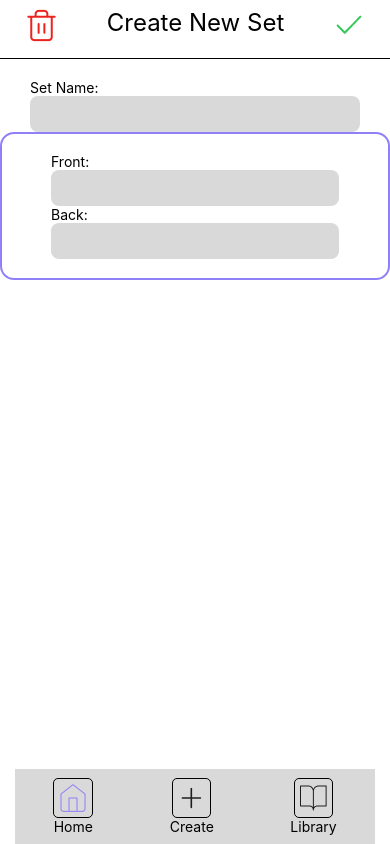
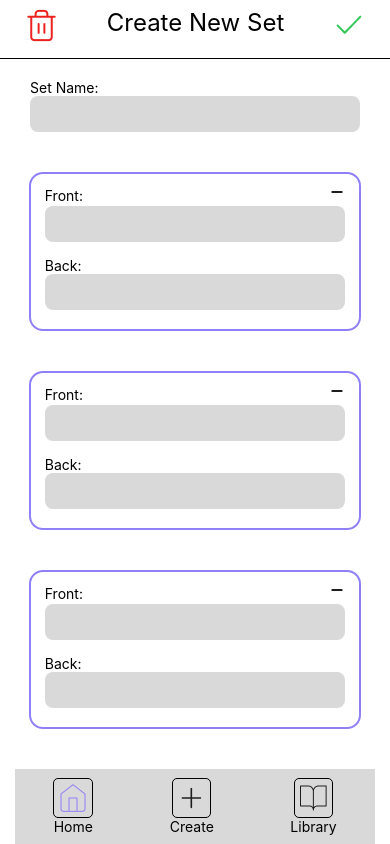
Before and after one commit to trungvt138/flip_it, a React Native app: screen / in a window 390 px wide. Built offline with nearby package versions, Linux system fonts and the light colour scheme.

Commit message:
finish CreateSet

```diff
--- a/src/components/Card.js
+++ b/src/components/Card.js
@@ -1,11 +1,12 @@
-import { View, Text, StyleSheet } from 'react-native';
+import { View, Text, StyleSheet, Image } from 'react-native';
 import LabeledInputs from './LabeledInput';
 
 export default function Card() {
     return (
         <View style={styles.card}>
-            <LabeledInputs label={"Front:"}/>
-            <LabeledInputs label={"Back:"}/>
+
+            <LabeledInputs label={"Front:"} rightElement={<Image source={require('../../assets/minus.png')} style={styles.image} />}/>
+            <LabeledInputs label={"Back:"} style={styles.labeledInputBack}/>
         </View>
     )
 }
@@ -15,6 +16,18 @@ const styles = StyleSheet.create({
         borderWidth: 2,
         borderColor: '#9080F7',
         borderRadius: 14,
-        padding: 19
+        width: '95%',
+        alignSelf: 'center',
+        paddingBottom: 19,
+        paddingTop: 10,
+        paddingHorizontal: 14,
+    },
+    image: {
+        alignSelf: 'flex-end',
+        marginBottom: 6,
+    },
+    labeledInputBack: {
+        marginTop: 15,
     }
+
 })
--- a/src/components/LabeledInput.js
+++ b/src/components/LabeledInput.js
@@ -3,8 +3,11 @@ import { View, Text, StyleSheet } from 'react-native';
 
 export default function LabeledInput(props) {
     return (
-        <View style={styles.labeledInput}>
-            <Text>{props.label}</Text>
+        <View style={[styles.labeledInput, props.style]}>
+            <View style={{flexDirection: 'row', justifyContent: 'space-between', alignItems: 'center'}}>
+                <Text>{props.label}</Text>
+                {props.rightElement}
+            </View>
             <TextBox />
         </View>
     )
@@ -12,6 +15,6 @@ export default function LabeledInput(props) {
 
 const styles = StyleSheet.create({
     labeledInput: {
-        paddingHorizontal: 30
+
     }
 })
--- a/src/components/TextBox.js
+++ b/src/components/TextBox.js
@@ -13,7 +13,6 @@ const styles = StyleSheet.create({
     backgroundColor: '#D9D9D9',
     borderRadius: 8,
     paddingLeft: 13,
-    paddingTop: 10,
     textAlignVertical: 'center',
   },
 });
--- a/src/screens/CreateSet.js
+++ b/src/screens/CreateSet.js
@@ -1,11 +1,18 @@
-import { StatusBar } from 'expo-status-bar';
-import { StyleSheet, Text, View, ScrollView, TextInput, TouchableOpacity } from 'react-native';
-import { Image } from 'react-native';
-import { SafeAreaProvider, SafeAreaView } from 'react-native-safe-area-context';
-import Navbar from '../components/Navbar';
-import HorizontalRuler from '../components/HorizontalRuler';
-import LabeledInput from '../components/LabeledInput';
-import Card from '../components/Card';
+import { StatusBar } from "expo-status-bar";
+import {
+  StyleSheet,
+  Text,
+  View,
+  ScrollView,
+  TextInput,
+  TouchableOpacity,
+} from "react-native";
+import { Image } from "react-native";
+import { SafeAreaProvider, SafeAreaView } from "react-native-safe-area-context";
+import Navbar from "../components/Navbar";
+import HorizontalRuler from "../components/HorizontalRuler";
+import LabeledInput from "../components/LabeledInput";
+import Card from "../components/Card";
 
 export default function CreateSet() {
   return (
@@ -14,57 +21,72 @@ export default function CreateSet() {
         <View style={styles.content}>
           <View style={styles.head}>
             <TouchableOpacity>
-              <Image source={require('../../assets/trash.png')} />
+              <Image source={require("../../assets/trash.png")} />
             </TouchableOpacity>
             <Text style={styles.screenTitle}>Create New Set</Text>
             <TouchableOpacity>
-              <Image source={require('../../assets/check.png')} />
+              <Image source={require("../../assets/check.png")} />
             </TouchableOpacity>
           </View>
           <HorizontalRuler />
 
           <View style={styles.body}>
-            <LabeledInput label={"Set Name:"}/>
+            <LabeledInput label={"Set Name:"} style={styles.labeledInput} />
 
-            <ScrollView>
+            <ScrollView
+              style={styles.scrollView}
+              contentContainerStyle={{ gap: 40}}
+            >
               <Card />
+              <Card />
+              <Card />
+              <View style={{alignItems: "center",}}>
+                <TouchableOpacity>
+                  <Image source={require("../../assets/plus-circle.png")} />
+                </TouchableOpacity>
+              </View>
             </ScrollView>
           </View>
         </View>
 
-
-
         <Navbar />
       </SafeAreaView>
     </SafeAreaProvider>
-  )
+  );
 }
 
 const styles = StyleSheet.create({
   container: {
     flex: 1,
-    backgroundColor: '#fff',
+    backgroundColor: "#fff",
     paddingTop: 8,
-    alignItems: 'center'
+    alignItems: "center",
   },
   content: {
     flex: 1,
-    width: '100%',
-    alignItems: 'center',
+    width: "100%",
+    alignItems: "center",
   },
   head: {
-    flexDirection: 'row',
-    justifyContent: 'space-around',
-    width: '100%',
+    flexDirection: "row",
+    justifyContent: "space-around",
+    width: "100%",
   },
   screenTitle: {
-    fontSize: 24
+    fontSize: 24,
   },
   body: {
-    width: '100%',
-
+    width: "100%",
     paddingTop: 20,
-    alignItems: 'stretch',
-    justifyContent: 'flex-start'
-  }
+    alignItems: "stretch",
+    justifyContent: "flex-start",
+    flex: 1,
+  },
+  labeledInput: {
+    paddingHorizontal: 30,
+  },
+  scrollView: {
+    marginHorizontal: 20,
+    marginTop: 40,
+  },
 });
--- a/src/screens/Homepage.js
+++ b/src/screens/Homepage.js
@@ -44,7 +44,7 @@ const styles = StyleSheet.create({
     alignItems: 'center',
   },
   plusCircleIcon: {
-    paddingTop: 212,
+    marginTop: 212,
     alignItems: 'center'
   },
 });
```
Also changed, not shown: assets/minus.png (added).
